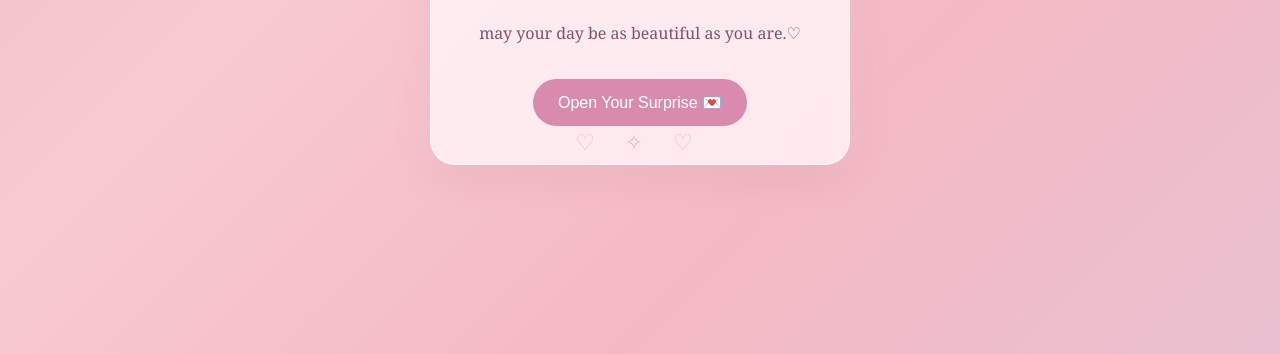
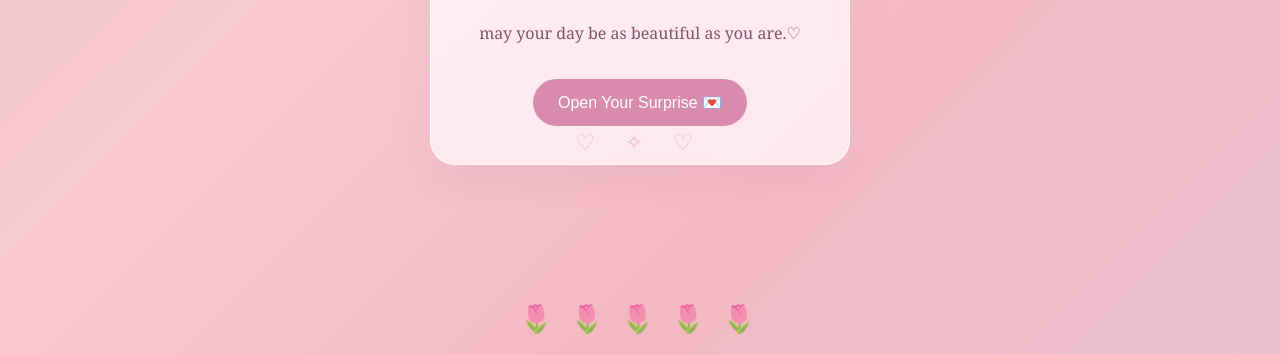
Before and after one commit to israttt914/birthday-surprise, a plain HTML site: page index.html in a window 1280 px wide. Shown: the part 446-800 px from the top of the page. Drawn offline with Linux system fonts and the light colour scheme.

Commit message:
Update index.html

```diff
--- a/index.html
+++ b/index.html
@@ -105,6 +105,19 @@ body::before {
   pointer-events: none;
 }
 
+body::after {
+  content: "🌷  🌷  🌷  🌷  🌷";
+  position: fixed;
+  bottom: 12px;
+  left: 0;
+  width: 100%;
+  font-size: 27px;
+  letter-spacing: 5px;
+  opacity: 0.85;
+  pointer-events: none;
+  animation: float 3s ease-in-out infinite;
+}
+
 .card {
   position: relative;
   overflow: hidden;
```
